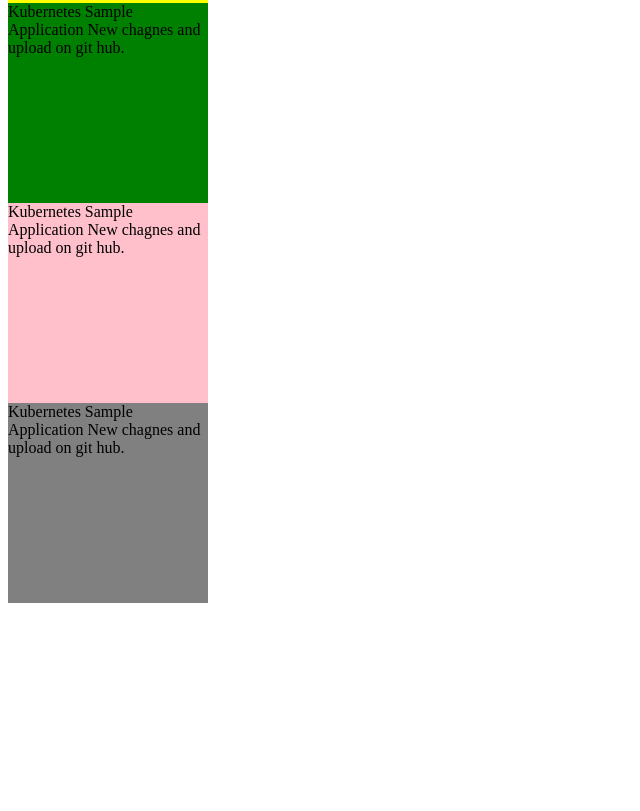
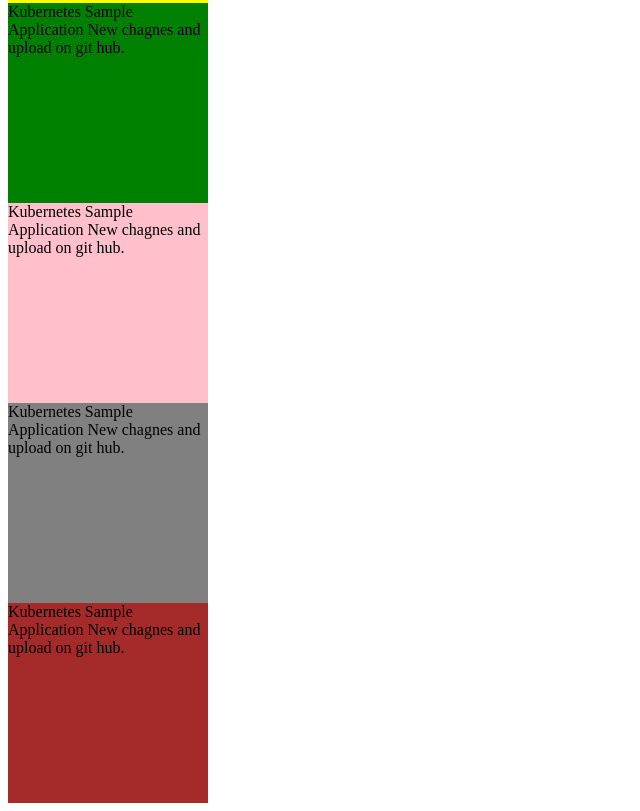
Before and after one commit to RajeshBoffincoders/digital-ocean-kubernetes-deploy, a plain HTML site: page index.html in a window 1280 px wide. Shown: the part 405-1216 px from the top of the page, without its empty margins (0-640 px from the left). Before the commit the page ends 1016 px from the top, so only its background shows below. Drawn offline with Linux system fonts and the light colour scheme.

Commit message:
Update index.html

```diff
--- a/index.html
+++ b/index.html
@@ -21,6 +21,10 @@
   Kubernetes Sample Application
   New chagnes and upload on git hub.
 </div>
+ <div style="height:200px;width:200px;background:brown">
+  Kubernetes Sample Application
+  New chagnes and upload on git hub.
+</div>
 
 
 
```
